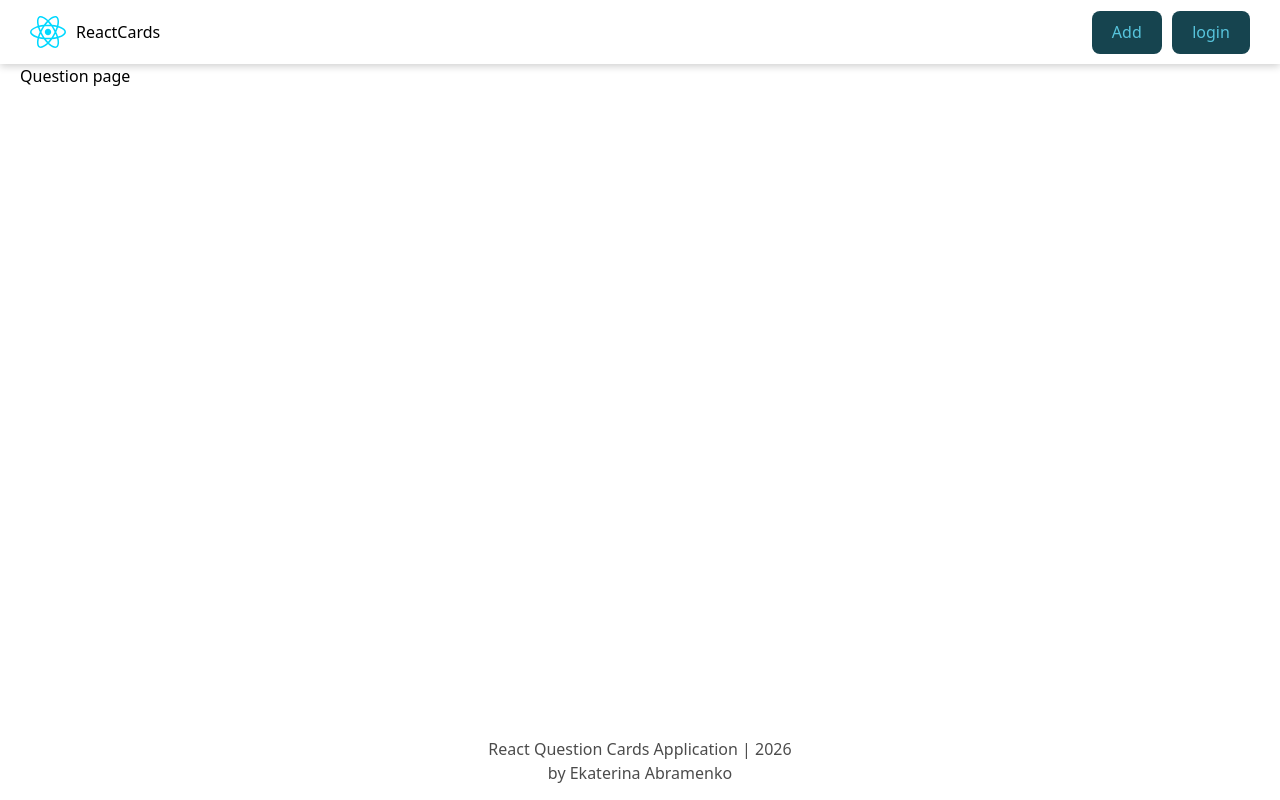
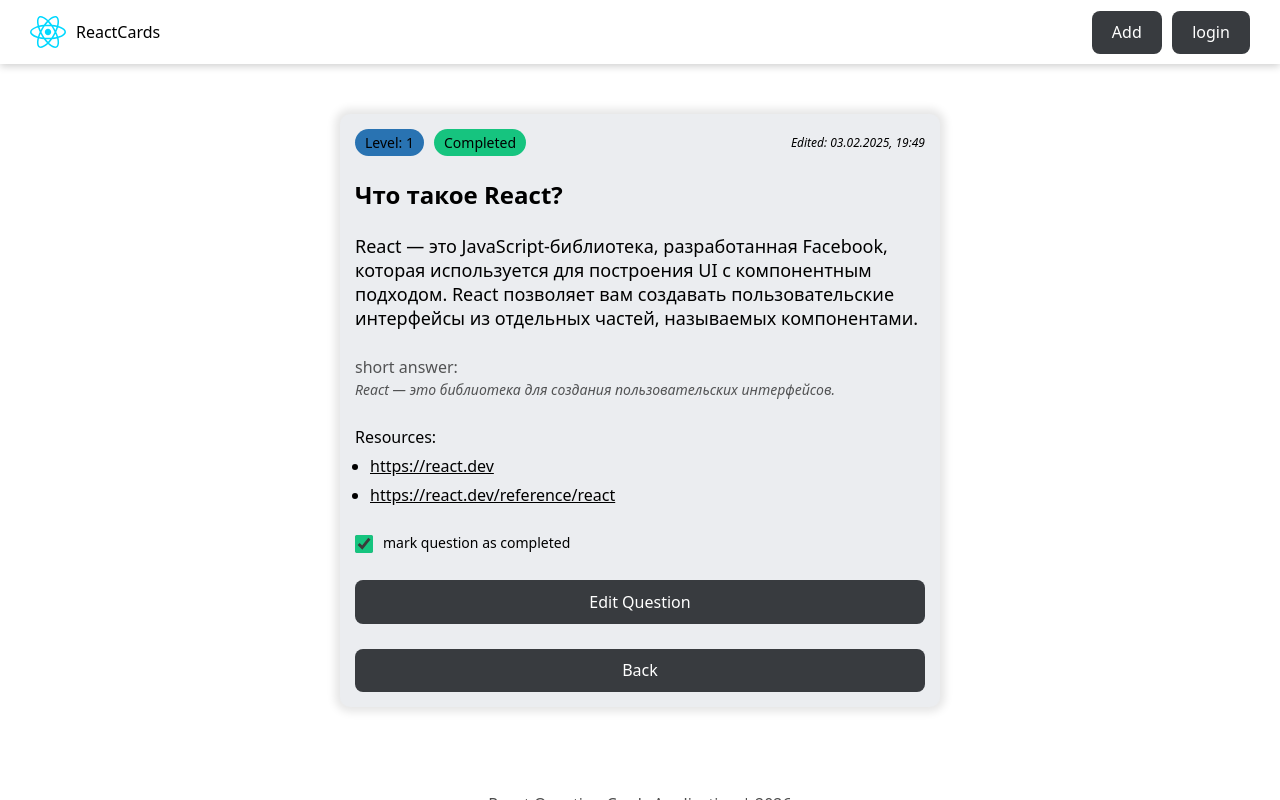
Before and after one commit to AbramenkoEkaterina/react-app-course, a React (Vite) app: page /question/1 in a window 1280 px wide. Built offline with nearby package versions, Linux system fonts and the light colour scheme; data requests are answered from the project's data file.

Commit message:
Question Page + small loader

```diff
--- a/db.json
+++ b/db.json
@@ -565,5 +565,6 @@
       "level": 1,
       "completed": false
     }
-  ]
+  ],
+  "$schema": "./node_modules/json-server/schema.json"
 }
--- a/src/App.tsx
+++ b/src/App.tsx
@@ -2,6 +2,7 @@
 import { MainLayout } from './components/MainLayout';
 import { HomePage } from './pages/HomePage';
 import { NotFoundPage } from './pages/NotFoundPage';
+import { QuestionPage } from './pages/QuestionPage';
 
 function App() {
   return (
@@ -11,7 +12,7 @@
           <Route path="/" element={<HomePage />} />
           <Route path="/forbidden" element={<div>forbidden</div>} />
           <Route path="/addquestion" element={<div>add question</div>} />
-          <Route path="/question/:id" element={<div>Question page</div>} />
+          <Route path="/question/:id" element={<QuestionPage />} />
 
           <Route path="*" element={<NotFoundPage />} />
         </Route>
--- a/src/components/Loader/Loader.module.css
+++ b/src/components/Loader/Loader.module.css
@@ -52,3 +52,25 @@
     transform: scale(0.9);
   }
 }
+
+/* small loader */
+
+.smallLoader {
+  width: 20px;
+  height: 20px;
+  border: 2px dotted #fff;
+  border-radius: 50%;
+  display: inline-block;
+  position: relative;
+  box-sizing: border-box;
+  animation: rotation 2s linear infinite;
+}
+
+@keyframes rotation {
+  0% {
+    transform: rotate(0deg);
+  }
+  100% {
+    transform: rotate(360deg);
+  }
+}
--- a/src/components/Loader/Loader.tsx
+++ b/src/components/Loader/Loader.tsx
@@ -8,3 +8,7 @@
     </div>
   );
 };
+
+export const SmallLoader: React.FC = () => {
+  return <span className={styles.smallLoader}></span>;
+};
--- a/src/components/Loader/index.ts
+++ b/src/components/Loader/index.ts
@@ -1 +1 @@
-export { Loader } from './Loader';
+export { Loader, SmallLoader } from './Loader';
--- a/src/hooks/useFetch.ts
+++ b/src/hooks/useFetch.ts
@@ -1,14 +1,15 @@
-import { useState } from 'react';
+import { useCallback, useState } from 'react';
 import { delayFn } from '../helpers/delayFn';
 
 export const useFetch = <T, A = void>(callback: (arg: A) => Promise<T>) => {
   const [isLoading, setIsLoading] = useState(false);
-  const [error, setError] = useState('');
+  const [error, setError] = useState<string | null>(null);
 
-  const fetchFn = async (arg: A): Promise<T | undefined> => {
+  const fetchFn = useCallback(
+    async (arg: A): Promise<T | undefined> => {
       try {
         setIsLoading(true);
-      setError('');
+        setError(null);
         await delayFn();
 
         const response = await callback(arg);
@@ -22,7 +23,9 @@
       } finally {
         setIsLoading(false);
       }
-  };
+    },
+    [callback]
+  );
 
   return [fetchFn, isLoading, error] as const;
 };
--- a/src/index.css
+++ b/src/index.css
@@ -37,8 +37,8 @@
   :root {
     --main-bg-color: #fff;
     --text-color: #000;
-    --btn-bg-color: #16444f;
-    --btn-text-color: #57c4dc;
+    --btn-text-color: #fff;
+    --btn-bg-color: #383b3f;
     --card-bg-color: #ebedf0;
   }
 }
@@ -47,8 +47,8 @@
   :root {
     --main-bg-color: #23272f;
     --text-color: #fff;
-    --btn-bg-color: #383b3f;
-    --btn-text-color: #fff;
+    --btn-bg-color: #16444f;
+    --btn-text-color: #57c4dc;
     --card-bg-color: #343a46;
   }
 }
--- /dev/null
+++ b/src/pages/QuestionPage/QuestionPage.module.css
@@ -0,0 +1,86 @@
+.container {
+    width: 100%;
+    max-width: 600px;
+    height: max-content;
+    margin: 50px auto;
+    border-radius: 10px;
+    padding: 15px;
+    background-color: var(--card-bg-color);
+    color: var(--text-color);
+    box-shadow: 0 0 8px 5px rgba(0,0,0, 0.1);
+    display: flex;
+    flex-direction: column;
+    justify-content: flex-start;
+    align-items: start;
+    gap: 25px;
+
+    button {
+        width: 100%;
+    }
+}
+
+.cardLabels {
+    width: 100%;
+    display: flex;
+    flex-wrap: wrap-reverse;
+    justify-content: start;
+    align-items: center;
+    gap: 10px;
+}
+
+.editDate {
+    margin-left: auto;
+    font-size: 12px;
+    font-style: italic;
+}
+
+.cardTitle {
+    font-size: 24px;
+    line-height: 28px;
+}
+
+.cardDescription {
+    font-size: 18px;
+    line-height: 24px;
+}
+
+.cardAnswers {
+    margin-top: auto;
+    opacity: 0.65;
+}
+
+.cardAnswer {
+    font-size: 14px;
+    font-style: italic;
+    text-align: justify;
+}
+
+.cardLinks {
+    display: flex;
+    flex-direction: column;
+    justify-content: flex-start;
+    align-items: flex-start;
+    gap: 5px;
+
+    li {
+        margin-left: 15px;
+    }
+}
+
+.cardCheckbox {
+    display: flex;
+    justify-content: center;
+    align-items: center;
+    gap: 10px;
+
+    span {
+        font-size: 14px;
+        padding-bottom: 2px;
+    }
+}
+
+.checkbox {
+    width: 18px;
+    height: 18px;
+    accent-color: #16C47F;
+}
--- /dev/null
+++ b/src/pages/QuestionPage/QuestionPage.tsx
@@ -0,0 +1,109 @@
+import { useNavigate, useParams } from 'react-router-dom';
+import styles from './QuestionPage.module.css';
+import { Badge } from '../../components/Badge';
+import { Button } from '../../components/Button';
+import { useEffect, useId, useState } from 'react';
+import { useFetch } from '../../hooks/useFetch';
+import { API_URL } from '../../constants';
+import { Loader, SmallLoader } from '../../components/Loader';
+import type { IQuestion } from '../../components/QuestionCard/types';
+
+export const QuestionPage = () => {
+  const checkboxId = useId();
+  const navigate = useNavigate();
+  const { id } = useParams<{ id: string }>();
+
+  const [card, setCard] = useState<IQuestion | null>(null);
+
+  const [fetchCard, isCardLoading, error] = useFetch<IQuestion>(async () => {
+    const response = await fetch(`${API_URL}/react/${id}`);
+    const data: IQuestion = await response.json();
+
+    setCard(data);
+    return data;
+  });
+
+  const [updateCard, isCardUpdating] = useFetch<IQuestion, boolean>(async (isChecked) => {
+    const response = await fetch(`${API_URL}/react/${id}`, {
+      method: 'PATCH',
+      headers: {
+        'Content-Type': 'application/json',
+      },
+      body: JSON.stringify({ completed: isChecked }),
+    });
+    const data: IQuestion = await response.json();
+
+    setCard(data);
+    return data;
+  });
+
+  useEffect(() => {
+    if (id) {
+      fetchCard();
+    }
+    // eslint-disable-next-line react-hooks/exhaustive-deps
+  }, [id]);
+
+  const onCheckboxChangeHadler = () => {
+    if (!card) return;
+    updateCard(!card.completed);
+  };
+
+  if (isCardLoading) return <Loader />;
+  if (error) return <p>{error}</p>;
+  if (!card) return null;
+
+  const levelVariant = card.level === 1 ? 'primary' : card.level === 2 ? 'warning' : 'alert';
+  const completedVariant = card.completed ? 'success' : 'primary';
+
+  return (
+    <div className={styles.container}>
+      <div className={styles.cardLabels}>
+        <Badge variant={levelVariant}>Level: {card.level}</Badge>
+        <Badge variant={completedVariant}>{card.completed ? 'Completed' : 'Not Completed'}</Badge>
+        {card?.editDate && <p className={styles.editDate}>Edited: {card.editDate}</p>}
+      </div>
+
+      <h5 className={styles.cardTitle}>{card.question}</h5>
+      <p className={styles.cardDescription}>{card.description}</p>
+
+      <div className={styles.cardAnswers}>
+        <label> short answer: </label>
+        <p className={styles.cardAnswer}>{card.answer}</p>
+      </div>
+
+      <ul className={styles.cardLinks}>
+        Resources:
+        {card.resources.map((link) => {
+          return (
+            <li key={link}>
+              <a href={link.trim()} target="_blank" rel="noreferrer">
+                {link.trim()}
+              </a>
+            </li>
+          );
+        })}
+      </ul>
+
+      <label htmlFor={checkboxId} className={styles.cardCheckbox}>
+        <input
+          type="checkbox"
+          id={checkboxId}
+          className={styles.checkbox}
+          checked={card.completed}
+          onChange={onCheckboxChangeHadler}
+          disabled={isCardUpdating}
+        />
+        <span>mark question as completed</span>
+        {isCardUpdating && <SmallLoader />}
+      </label>
+
+      <Button onClick={() => navigate(`/editquestion/${card.id}`)} isDisabled={isCardUpdating}>
+        Edit Question
+      </Button>
+      <Button onClick={() => navigate('/')} isDisabled={isCardUpdating}>
+        Back
+      </Button>
+    </div>
+  );
+};
--- /dev/null
+++ b/src/pages/QuestionPage/index.ts
@@ -0,0 +1 @@
+export { QuestionPage } from './QuestionPage';
```
Also changed, not shown: src/components/QuestionCard/types.ts (line endings or trailing spaces). Lines whose indentation alone changed are shown as unchanged.
